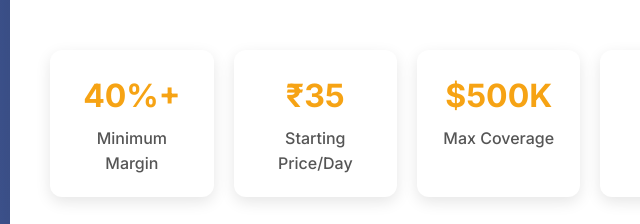
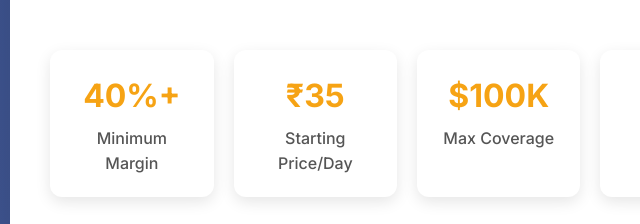
Before and after one commit to Travclan/Insurance-FAQ, a plain HTML site: page index.html in a window 1280 px wide. Shown: the part 424-648 px from the top of the page, 233-873 px from the left. Drawn offline with Linux system fonts and the light colour scheme.

Commit message:
Update index.html

```diff
--- a/index.html
+++ b/index.html
@@ -357,7 +357,7 @@
                     <div class="stat-label">Starting Price/Day</div>
                 </div>
                 <div class="stat-item">
-                    <span class="stat-number">$500K</span>
+                    <span class="stat-number">$100K</span>
                     <div class="stat-label">Max Coverage</div>
                 </div>
                 <div class="stat-item">
```
